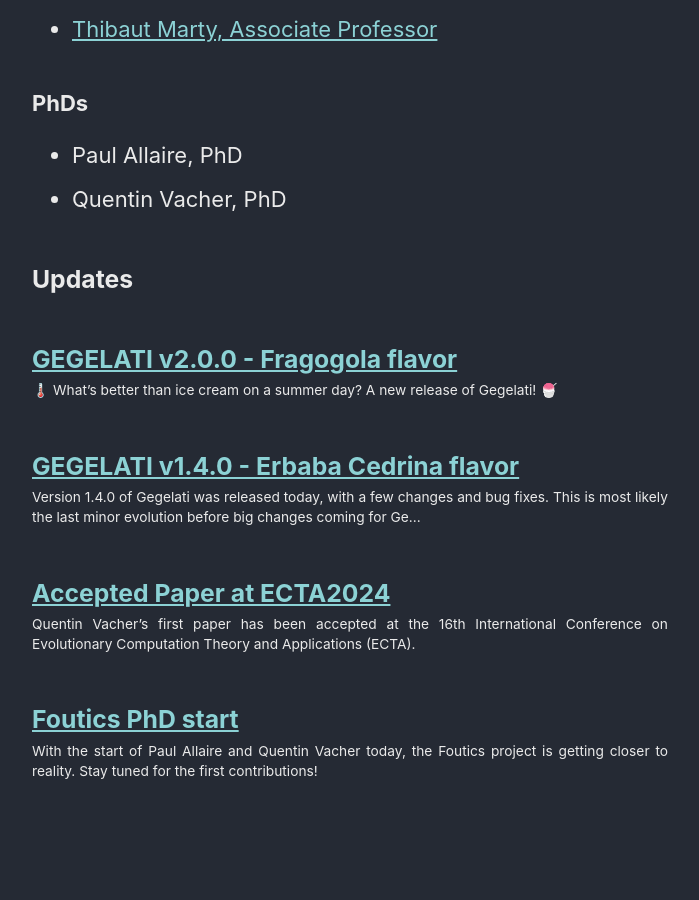
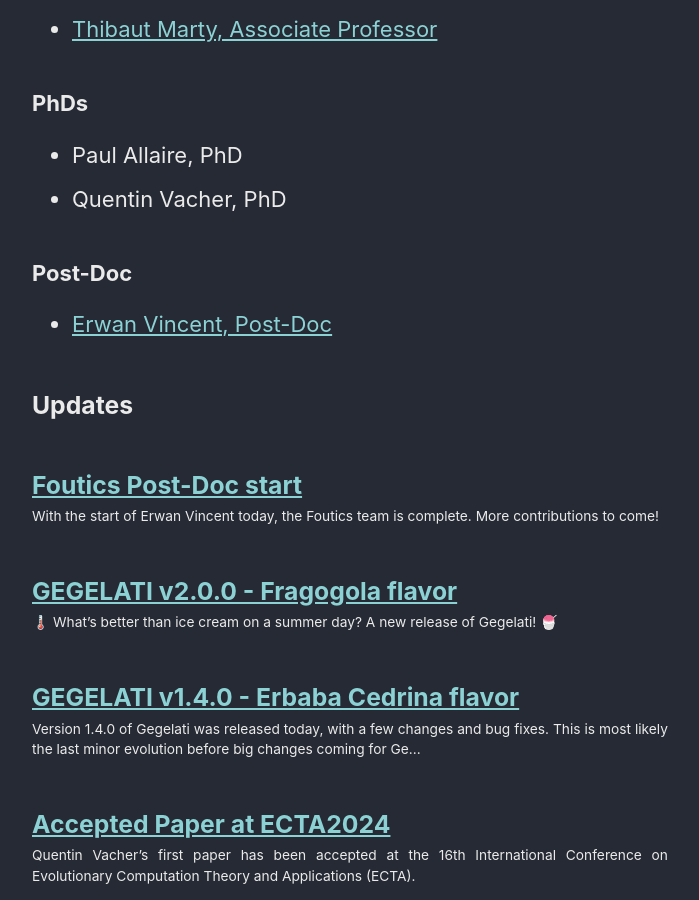
Before and after one commit to gegelati/gegelati.github.io, a Jekyll site: the page built from projects/foutics/index.md, in a window 1280 px wide and 900 px high, scrolled down 1487 px. Shown: the whole window, without its empty margins (290-989 px from the left). Built offline with Jekyll 4.4.1, drawn with Linux system fonts in a browser that asks for light colours; cached includes are drawn as plain includes.

Commit message:
Add Erwan arrival in the team

```diff
--- /dev/null
+++ b/_posts/2025-11-03-foutics-postdoc-start.md
@@ -0,0 +1,7 @@
+---
+title: "Foutics Post-Doc start"
+layout: archive
+tag: foutics
+---
+
+With the start of Erwan Vincent today, the Foutics team is complete. More contributions to come!
--- a/projects/foutics/index.md
+++ b/projects/foutics/index.md
@@ -29,6 +29,10 @@
 - Paul Allaire, PhD
 - Quentin Vacher, PhD
 
+### Post-Doc
+
+- [Erwan Vincent, Post-Doc](https://www.linkedin.com/in/erwan-vincent)
+
 ## Updates
 
 {% for post in site.tags["foutics"] %}
```
